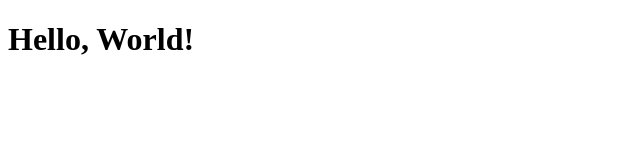
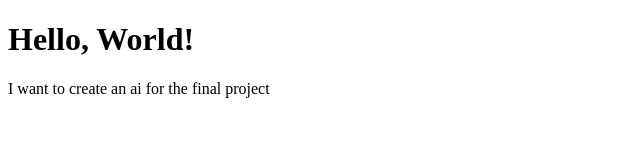
Before and after one commit to robertgtrz/CS3338-first-project, a plain HTML site: page index.html in a window 1280 px wide. Shown: the whole page, without its empty margins (0-640 px from the left). Drawn offline with Linux system fonts and the light colour scheme.

Commit message:
Added final project idea to index.html

```diff
--- a/index.html
+++ b/index.html
@@ -7,5 +7,6 @@
 </head>
 <body>
     <h1>Hello, World!</h1>
+    <p> I want to create an ai for the final project</p>
 </body>
 </html>
```
